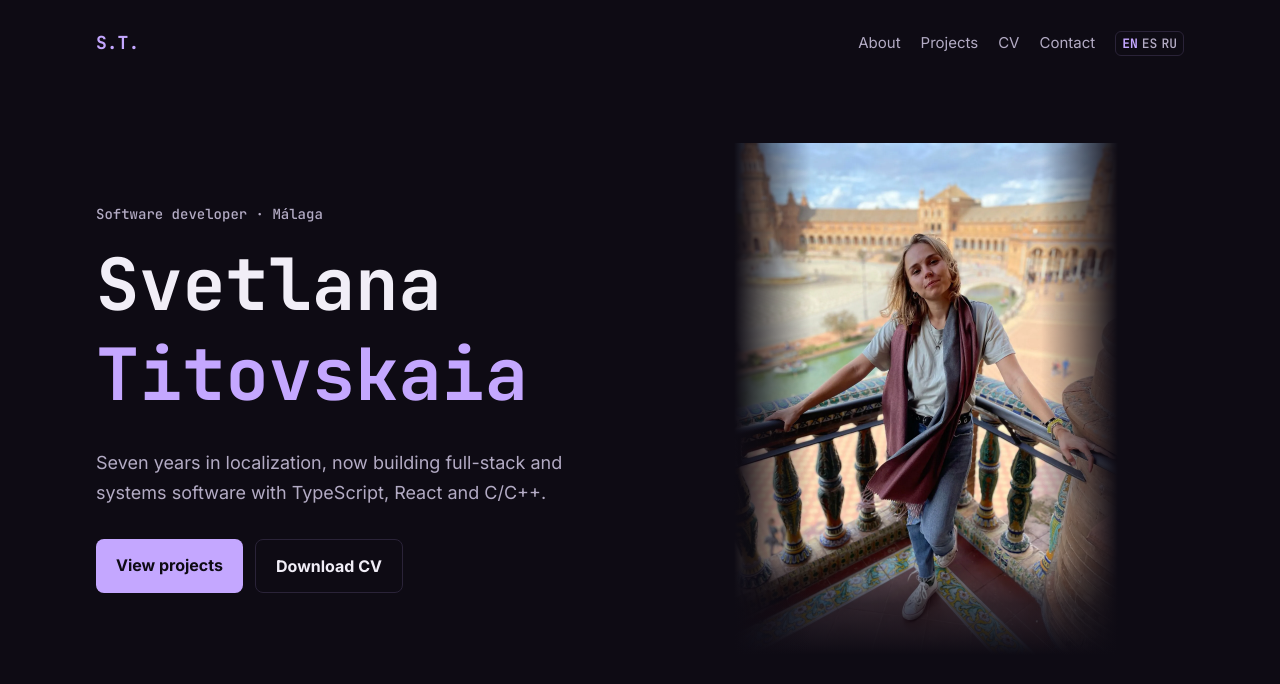
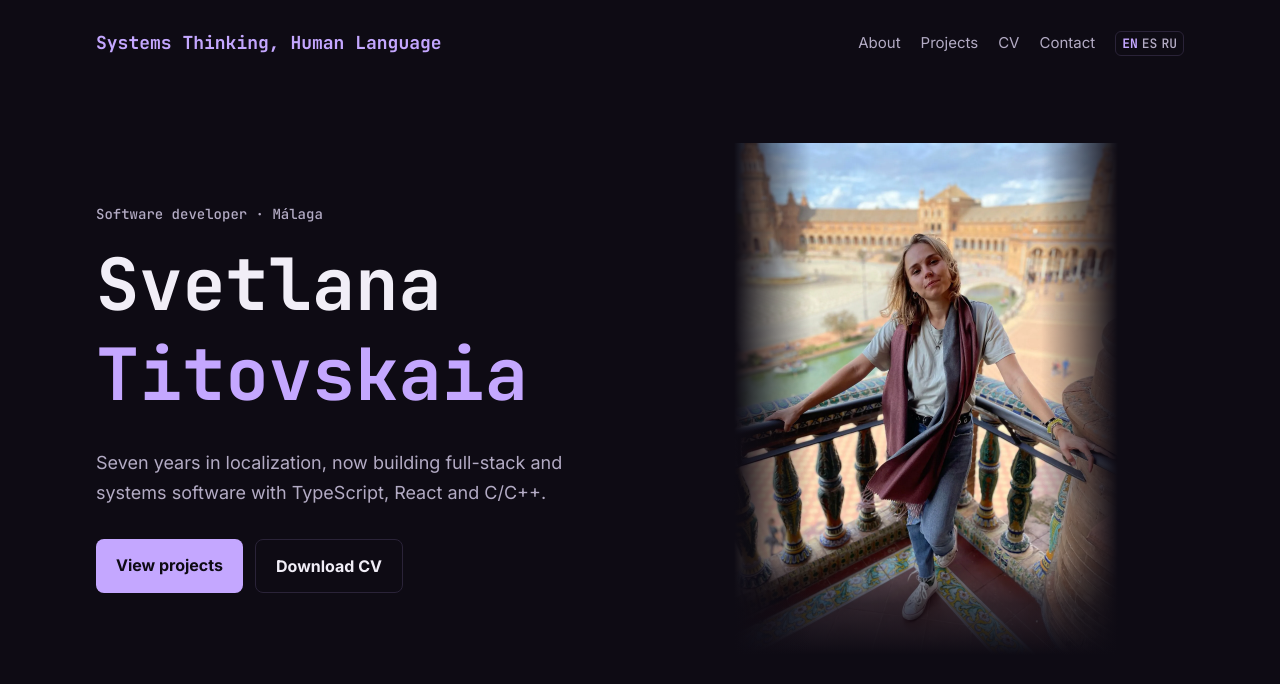
Before and after one commit to svetameanssun/personal_website, a React (Vite) app in the folder frontend/: page / in a window 1280 px wide. Shown: the top 684 px of the page. Built offline with nearby package versions, Linux system fonts and the light colour scheme.

Commit message:
style: change header logo

```diff
--- a/frontend/src/components/Header.tsx
+++ b/frontend/src/components/Header.tsx
@@ -4,7 +4,7 @@ const langs = ['EN', 'ES', 'RU']
 export default function Header() {
   return (
     <header className="flex flex-wrap items-center justify-between gap-4 py-6">
-      <a href="/" className="font-mono text-lg font-bold text-accent">S.T.</a>
+      <a href="/" className="font-mono text-lg font-bold text-accent">Systems Thinking, Human Language</a>
       <nav className="flex flex-wrap items-center gap-5 text-[15px] text-muted">
         {links.map((l) => (
           <a key={l} href={`#${l.toLowerCase()}`} className="py-2 hover:text-accent">{l}</a>
```
